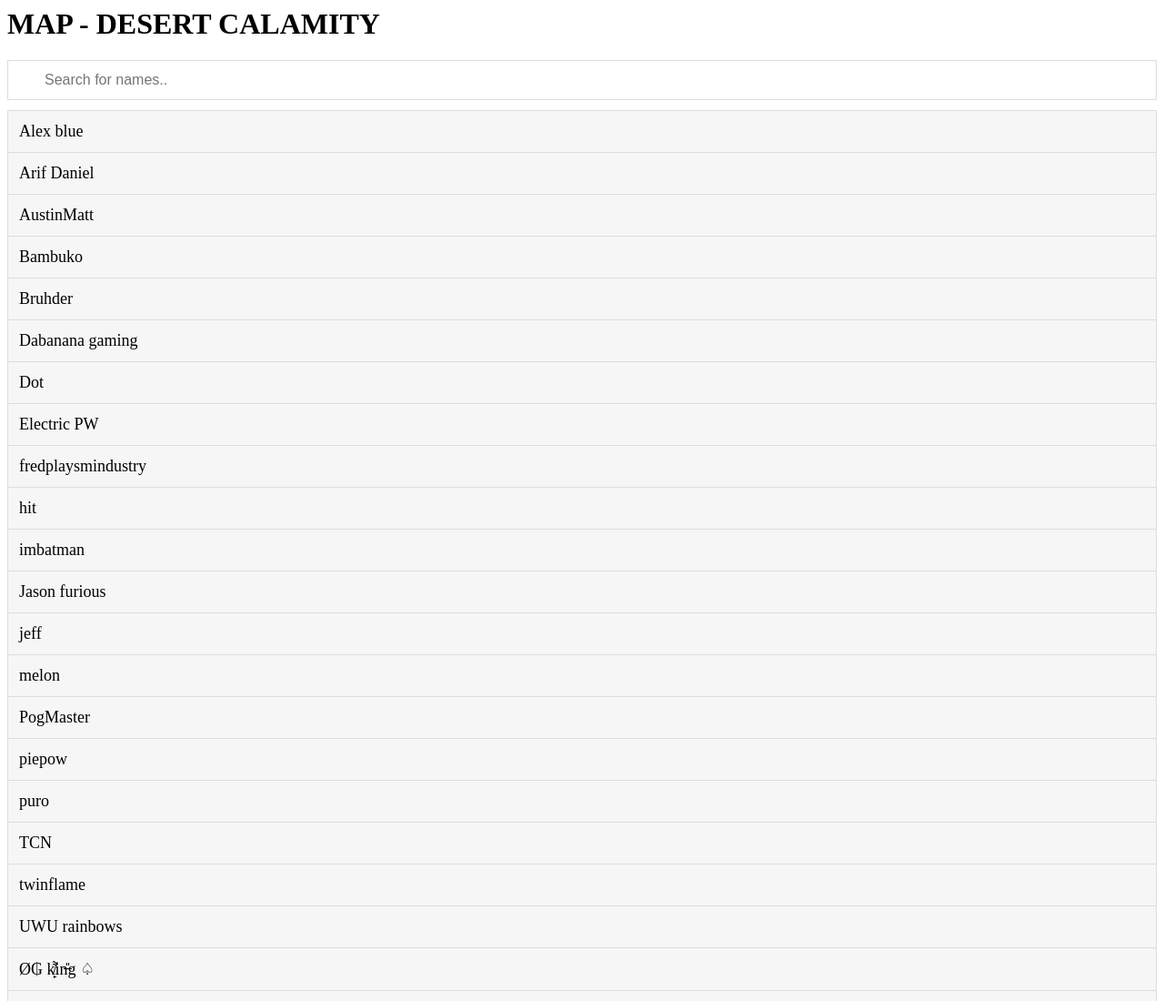
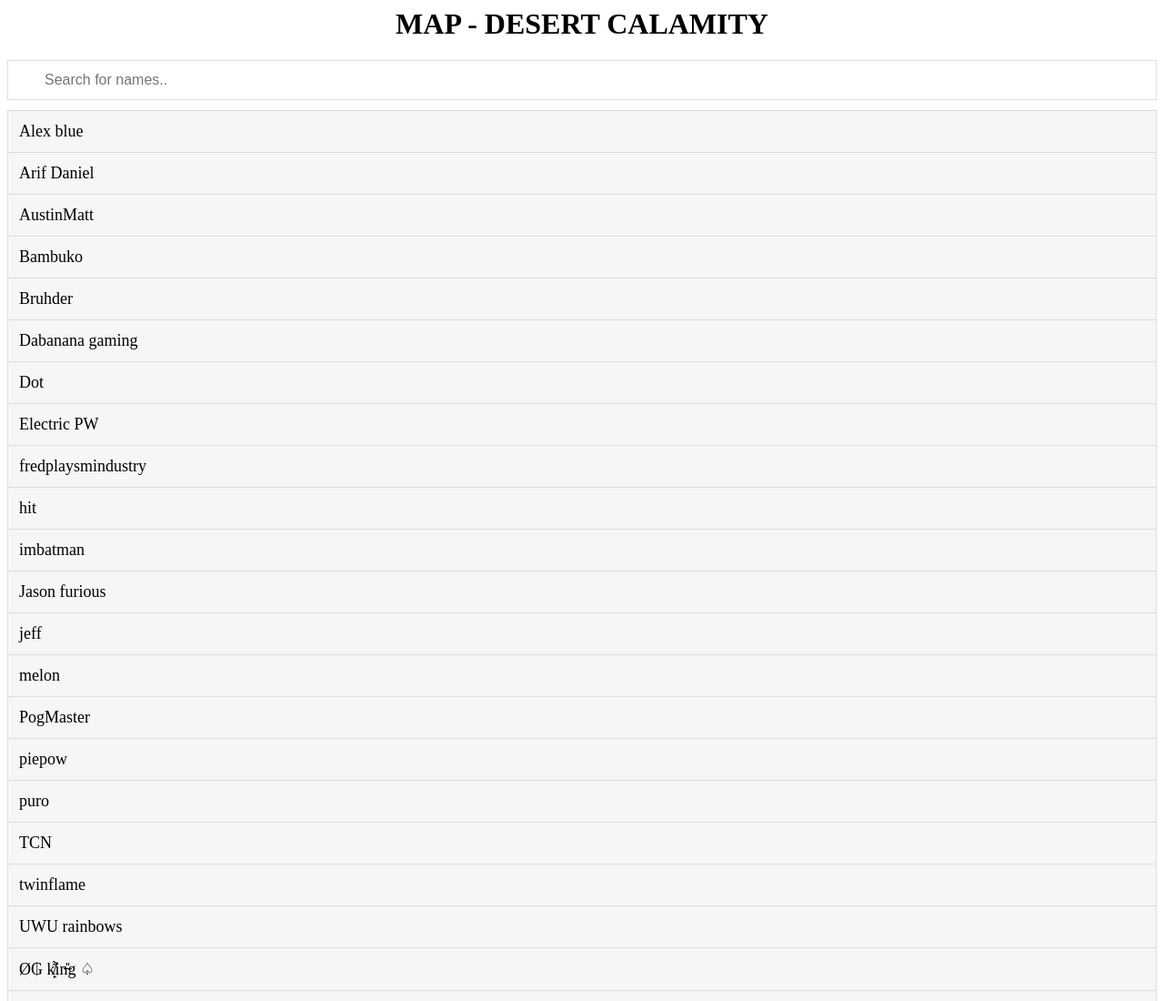
Before and after one commit to unjown/alexpvptournament, a plain HTML site: page index.html in a window 1280 px wide. Shown: the top 1100 px of the page at 91% size. Drawn offline with Linux system fonts and the light colour scheme.

Commit message:
centered map

```diff
--- a/index.html
+++ b/index.html
@@ -23,7 +23,7 @@
         </script>
  <head>
 <body>
-    <h1>MAP - DESERT CALAMITY </h1>
+    <center><h1>MAP - DESERT CALAMITY </h1></center>
     <input type="text" id="myInput" onkeyup="myFunction()" placeholder="Search for names.." title="Type in a name">
     <ul id="myUL">
       <li><a href="brackets/Round1-6.html">Alex blue</a></li>
```
